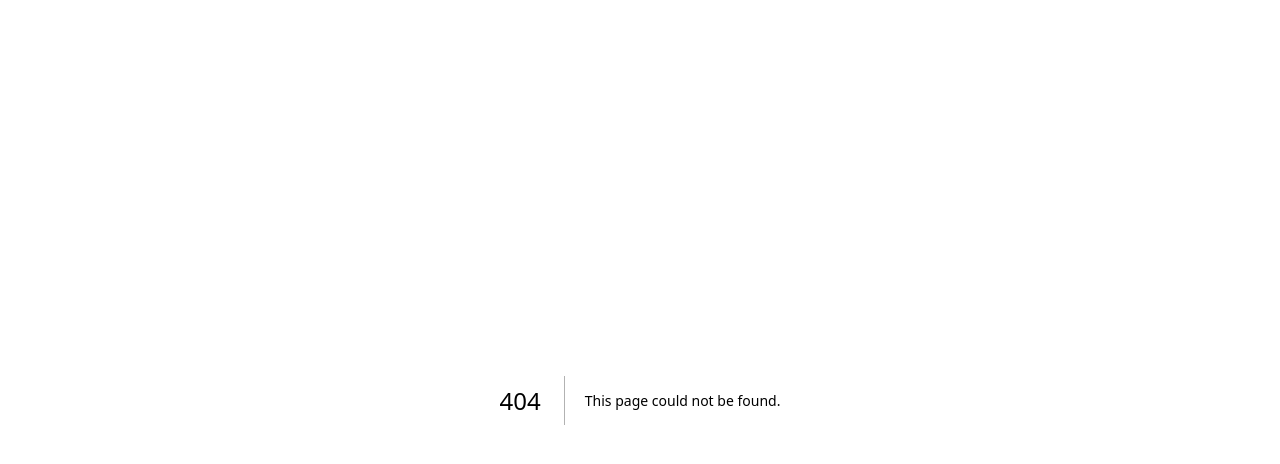
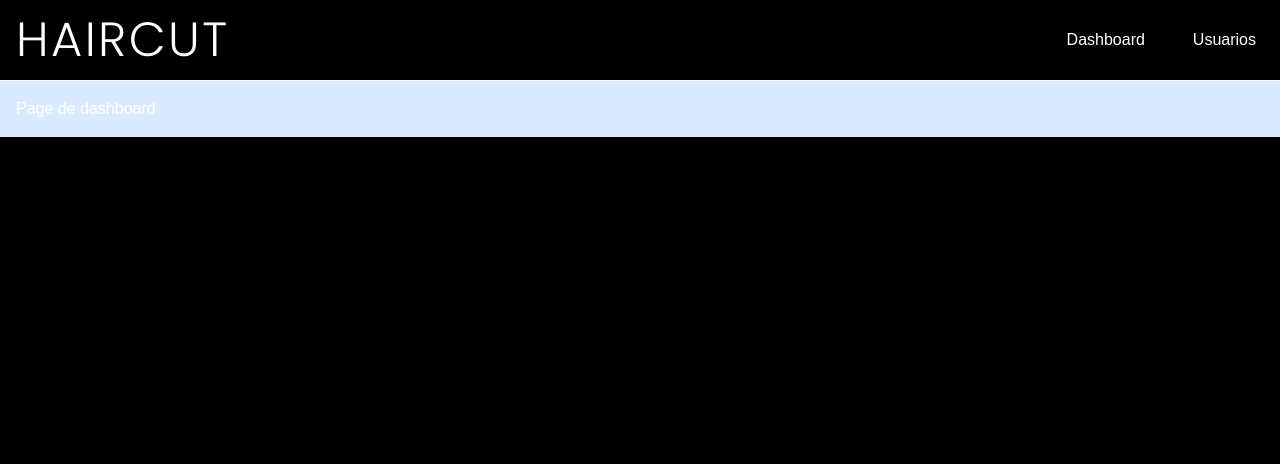
Before and after one commit to MateoSantar/Turnera-desktop, a Next.js app: page /dashboard in a window 1280 px wide. Before the commit this address had no page. Shown: the top 464 px of the page. Built offline with nearby package versions, Linux system fonts and the light colour scheme.

Commit message:
dashboard WIP

```diff
--- /dev/null
+++ b/app/dashboard/layout.tsx
@@ -0,0 +1,17 @@
+import { Poppins } from 'next/font/google';
+import Navlink from '@/app/ui/navlink';
+const poppins = Poppins({ style: "normal", weight: "300" });
+export default function DasboardLayout({ children }: { children: React.ReactNode }) {
+    return (
+        <main className="h-screen bg-black text-white">
+            <div className="flex flex-col md:flex-row items-center justify-between border-b border-white">
+                <h1 className={`${poppins.className} text-5xl p-4 tracking-wider`}>HAIRCUT</h1>
+                <nav className="flex flex-col items-center md:flex-row h-20">
+                    <Navlink link="/dashboard" placeholder="Dashboard" />
+                    <Navlink link="/dashboard/users" placeholder="Usuarios" />
+                </nav>
+            </div>
+            {children}
+        </main>
+    );
+}
--- /dev/null
+++ b/app/dashboard/page.tsx
@@ -0,0 +1,7 @@
+export default function Page() {
+    return (
+        <div className="p-4 bg-blue-100">
+            <p>Page de dashboard</p>
+        </div>
+    );
+}
--- /dev/null
+++ b/app/dashboard/users/page.tsx
@@ -0,0 +1,7 @@
+export default function Page(){
+    return(
+        <ul>
+            a
+        </ul>
+    );
+}
--- /dev/null
+++ b/app/ui/navlink.tsx
@@ -0,0 +1,13 @@
+import { Poppins } from "next/font/google";
+import Link from "next/link";
+const poppins = Poppins({ style: "normal", weight: "300" });
+
+export default function Navlink(params:{placeholder:string,link:string}) {
+    return(
+            <Link
+            href={params.link}
+            className="h-full flex items-center px-6 hover:bg-white hover:text-black transition"
+            >{params.placeholder}</Link>
+
+    );
+}
```
Also changed, not shown: 1 other file (tests, documents, lock files or other folders).
